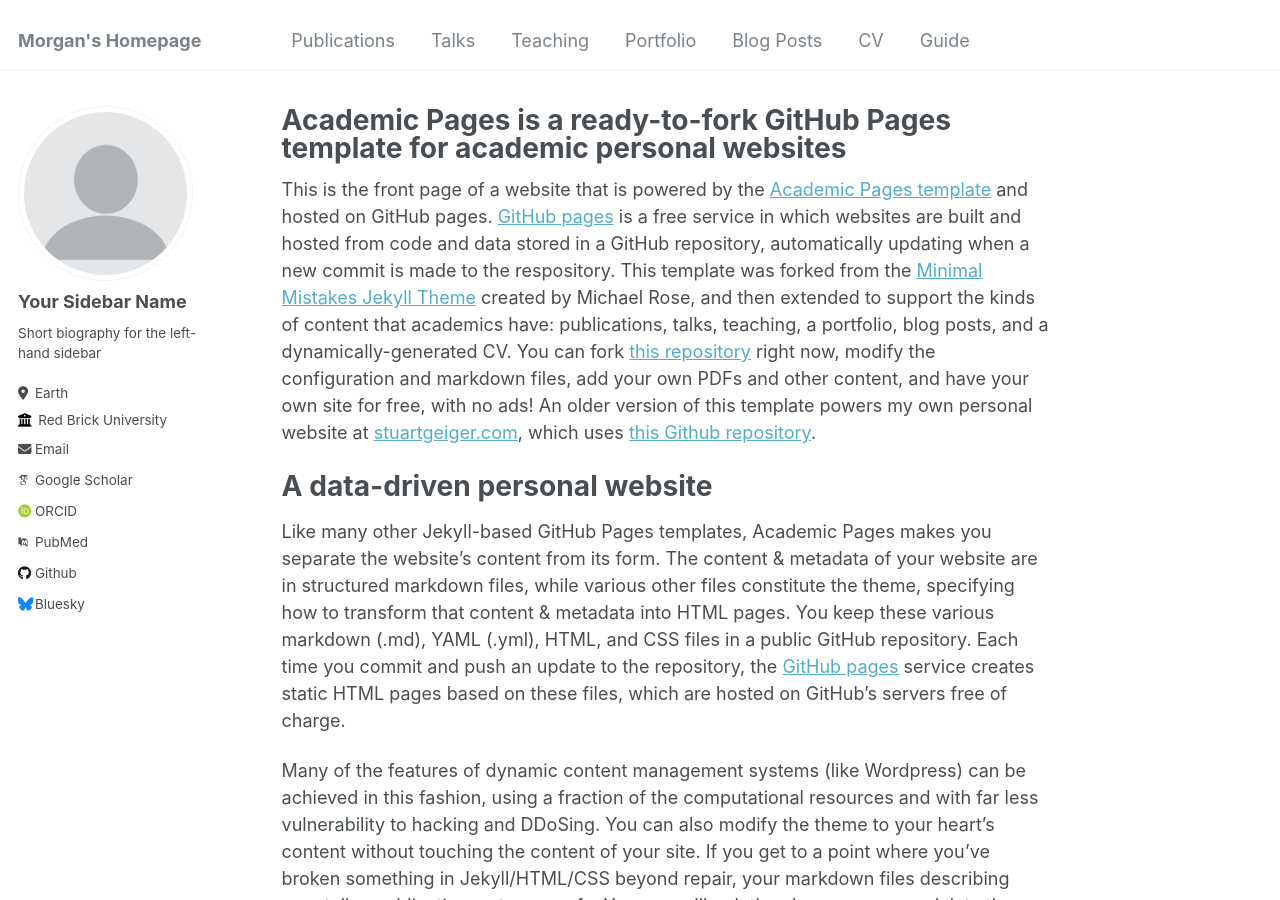
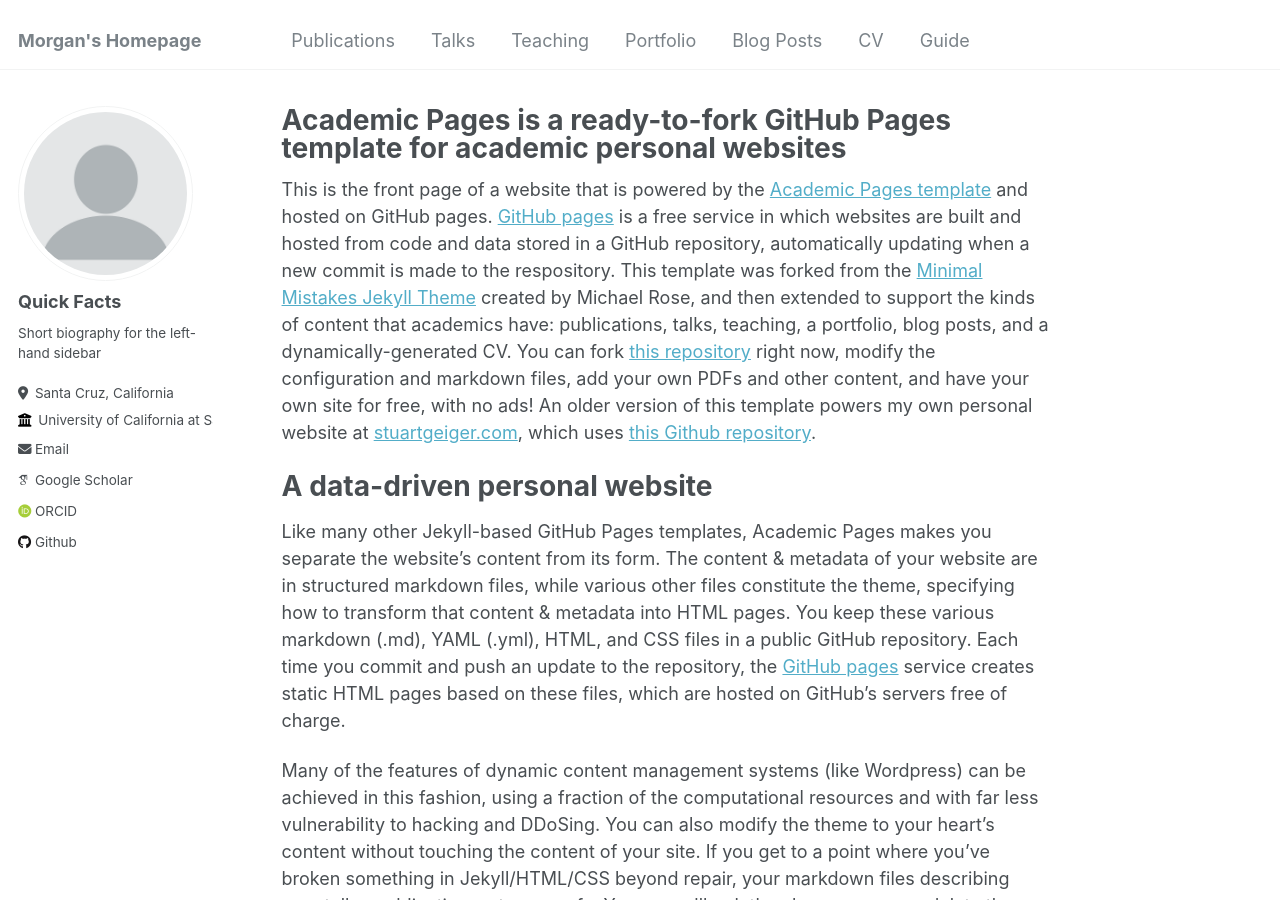
Before and after one commit to MorganMasters/MorganMasters.github.io, a Jekyll site: the page built from _pages/about.md, in a window 1280 px wide and 900 px high. Built offline with Jekyll 4.4.1, drawn with Linux system fonts in a browser that asks for light colours; some web fonts are replaced.

Commit message:
Update _config.yml

```diff
--- a/_config.yml
+++ b/_config.yml
@@ -14,7 +14,7 @@ name                     : &name "Morgan W. Masters"
 description              : &description "Bookmark this to keep an eye on my project updates!"
 url                      : https://academicpages.github.io # the base hostname & protocol for your site e.g. "https://mmistakes.github.io"
 baseurl                  : "" # the subpath of your site, e.g. "/blog"
-repository               : "academicpages/academicpages.github.io"
+repository               : "MorganMasters/MorganMasters.github.io"
 
 # Site Author - The following control what appear as part of the author content on the side bar.
 #               If a field is blank the icon and link will not appear, otherwise it will be shown.
@@ -22,33 +22,33 @@ repository               : "academicpages/academicpages.github.io"
 author:
   # Biographic information
   avatar           : "profile.png"
-  name             : "Your Sidebar Name"
+  name             : "Quick Facts"
   pronouns         : # example: "she/her"
   bio              : "Short biography for the left-hand sidebar"
-  location         : "Earth"
-  employer         : "Red Brick University"
+  location         : "Santa Cruz, California"
+  employer         : "University of California at Santa Cruz"
   uri              : # URL
-  email            : "none@example.org"
+  email            : "mwmaster at ucsc dot edu (mwmaster@uscs.edu)"
 
   # Academic websites
   arxiv            : # URL - Update with the correct link to your profile
-  googlescholar    : "https://scholar.google.com/citations?user=PS_CX0AAAAAJ"
+  googlescholar    : "https://scholar.google.com/citations?user=Nx65M1IAAAAJ&hl=en"
   impactstory      : # URL
   orcid            : "http://orcid.org/yourorcidurl"
   semantic         : # URL
-  pubmed           : "https://www.ncbi.nlm.nih.gov/pubmed/?term=john+snow"
+  pubmed           : # "https://www.ncbi.nlm.nih.gov/pubmed/?term=john+snow"
   researchgate     : # URL
 
   # Repositories and software development
   bitbucket        : # Username - Update with your username on the site
   codepen          : # Username
   dribbble         : # Username
-  github           : "academicpages"
+  github           : "MorganMasters"
   kaggle           : # Username
   stackoverflow    : # User number or user number and name (i.e., use "1" or "1/jeff-atwood")
 
   # Social media
-  bluesky          : "bsky.app" # Replace this with you Bluesky username
+  bluesky          : # "bsky.app" # Replace this with you Bluesky username
   facebook         : # Username
   flickr           : # Username
   foursquare       : # Username
```
